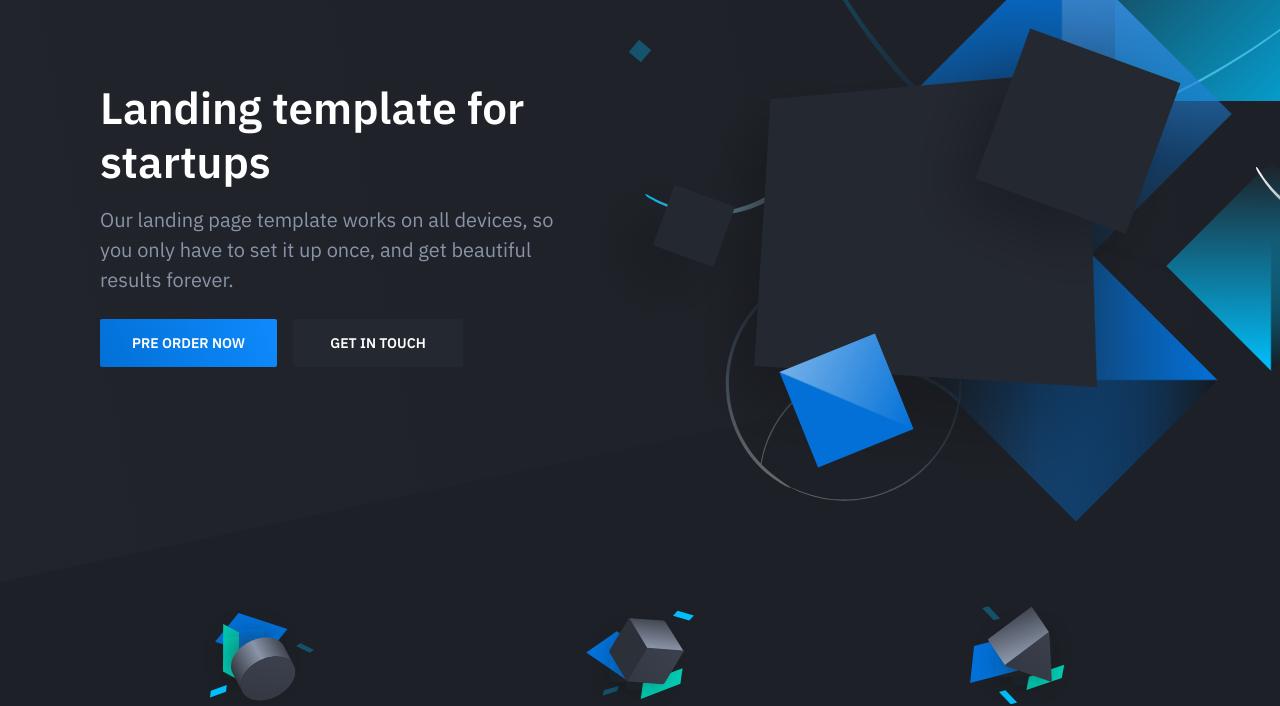
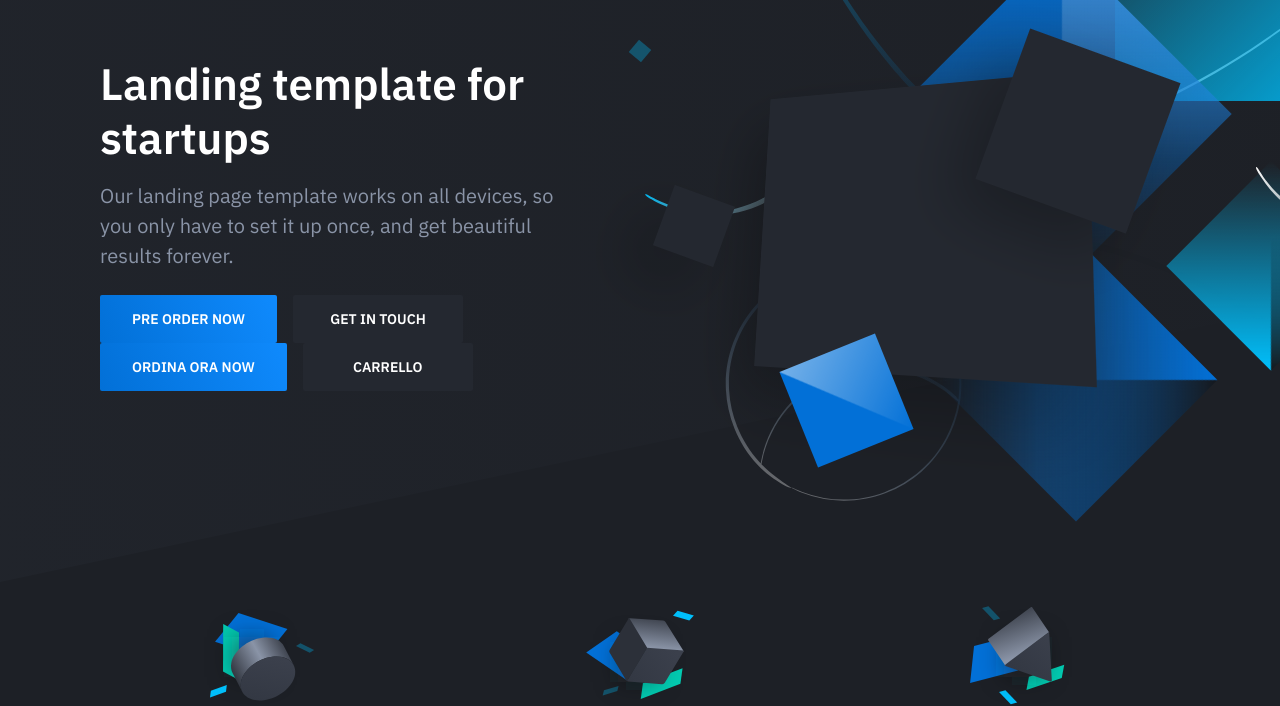
Before and after one commit to riccardoprevi/landingdm2021, a plain HTML site: page index.html in a window 1280 px wide. Shown: the part 118-824 px from the top of the page. Drawn offline with nearby package versions, Linux system fonts and the light colour scheme.

Commit message:
Update index.html

```diff
--- a/index.html
+++ b/index.html
@@ -51,6 +51,8 @@ height="0" width="0" style="display:none;visibility:hidden"></iframe></noscript>
                                 to set it up once, and get beautiful results forever.</p>
                             <div class="hero-cta"><a class="button button-primary" href="preorder.html">Pre order
                                     now</a><a class="button" href="#">Get in touch</a></div>
+                           <div class="hero-cta"><a class="button button-primary" href="preorder.html">ordina ora
+                                    now</a><a class="button" href="#">carrello</a></div>
                         </div>
                         <div class="hero-figure anime-element">
                             <svg class="placeholder" width="528" height="396" viewBox="0 0 528 396">
```
